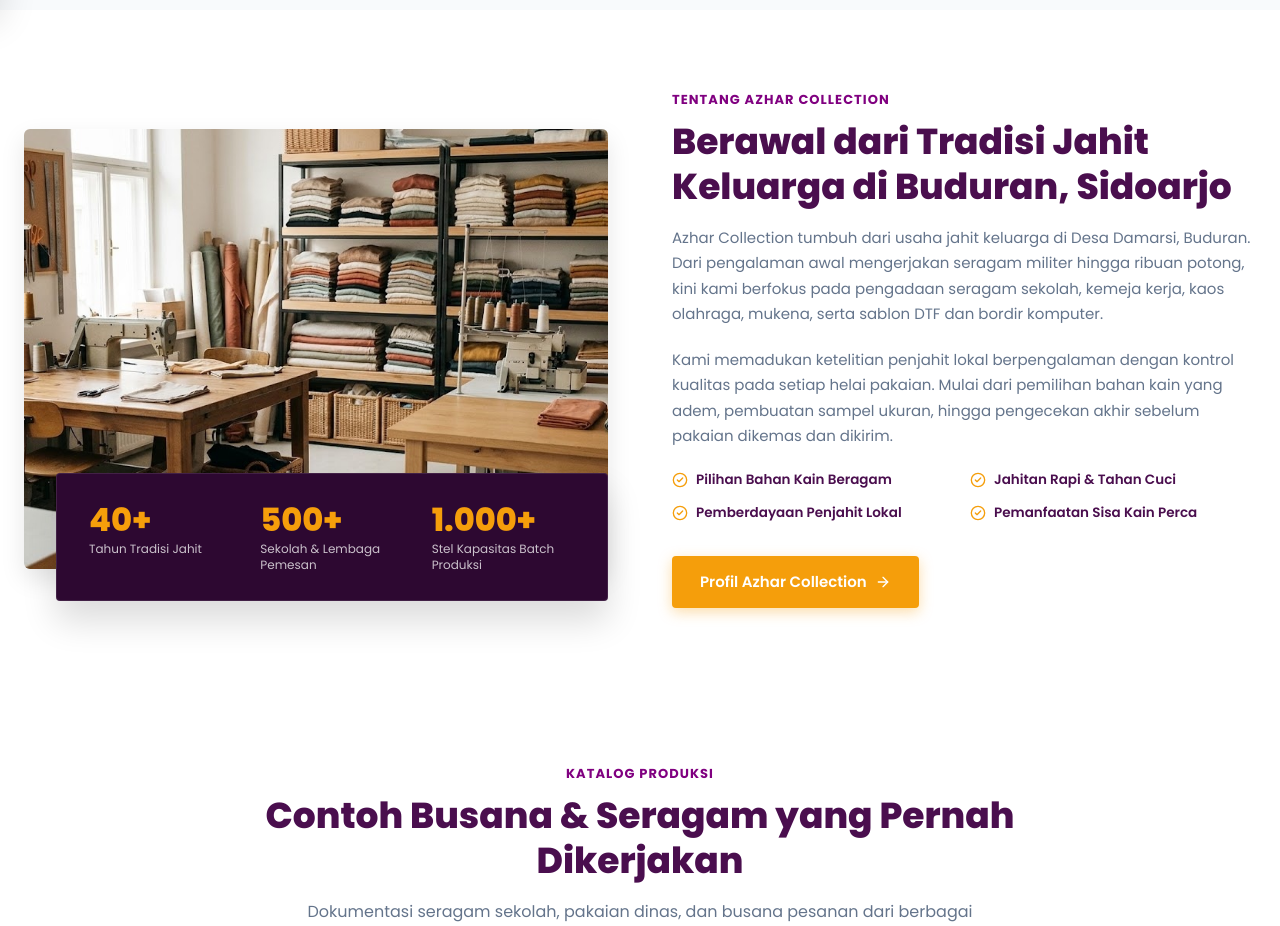
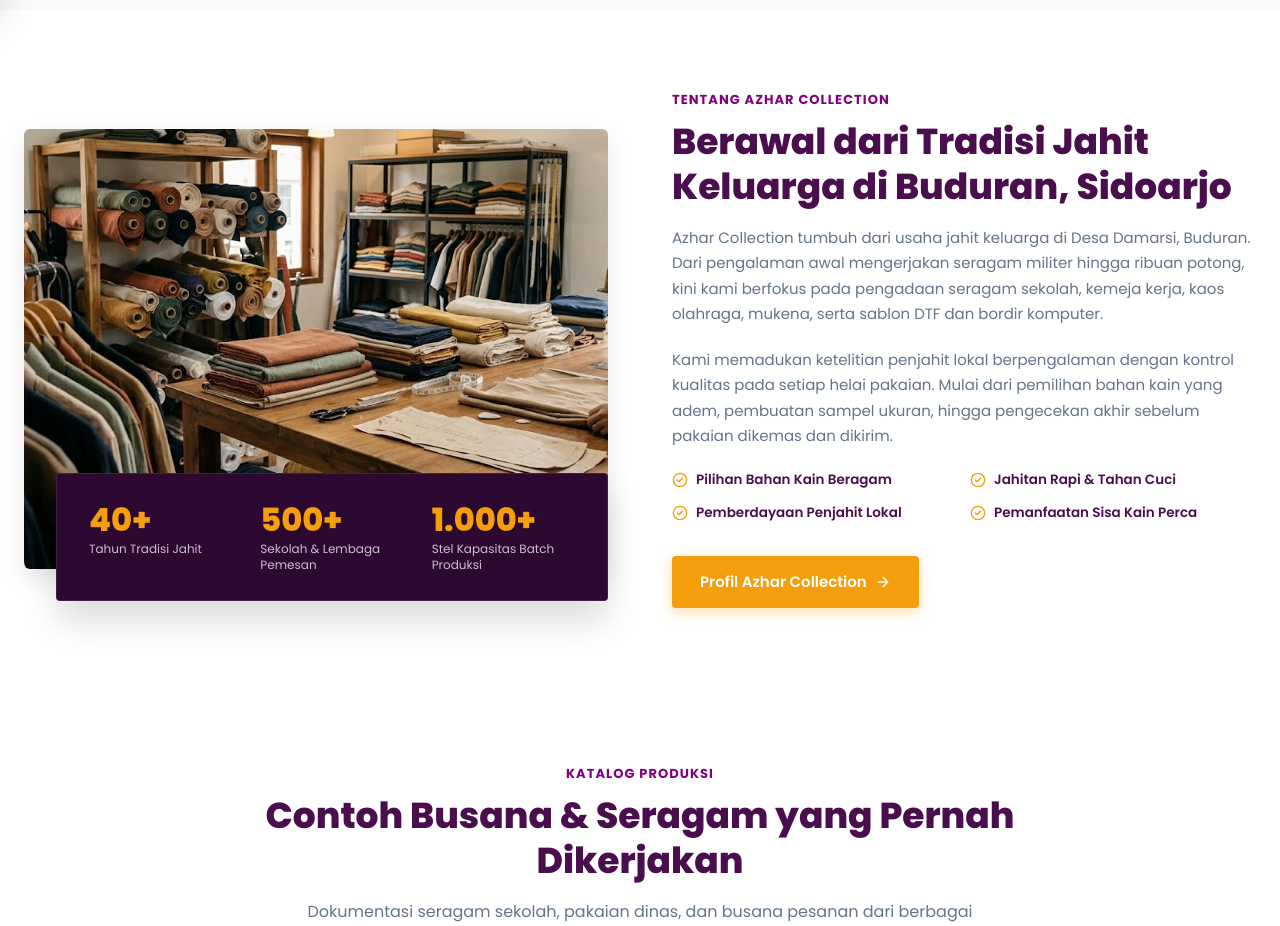
Before and after one commit to rafifahrezi75/Azhar_Collection, a React (Vite) app: page / in a window 1280 px wide. Shown: the part 800-1726 px from the top of the page. Built offline with nearby package versions, Linux system fonts and the light colour scheme; no server answers; the database is empty.

Commit message:
Perbarui foto bagian Tentang Azhar dengan foto workshop konveksi

```diff
--- a/src/components/AboutSection.jsx
+++ b/src/components/AboutSection.jsx
@@ -9,7 +9,7 @@
         <div className="about-grid">
           <div className="about-image-wrapper reveal-left">
             <img
-              src="/images/hero/hero-4.jpg"
+              src="/images/about/tentang-azhar.jpg"
               alt="Workshop Konveksi Pakaian dan Pengadaan Seragam Sekolah Sidoarjo - Azhar Collection"
               className="about-image-main"
               onError={(e) => {
```
Also changed, not shown: public/images/about/tentang-azhar.jpg (added).
